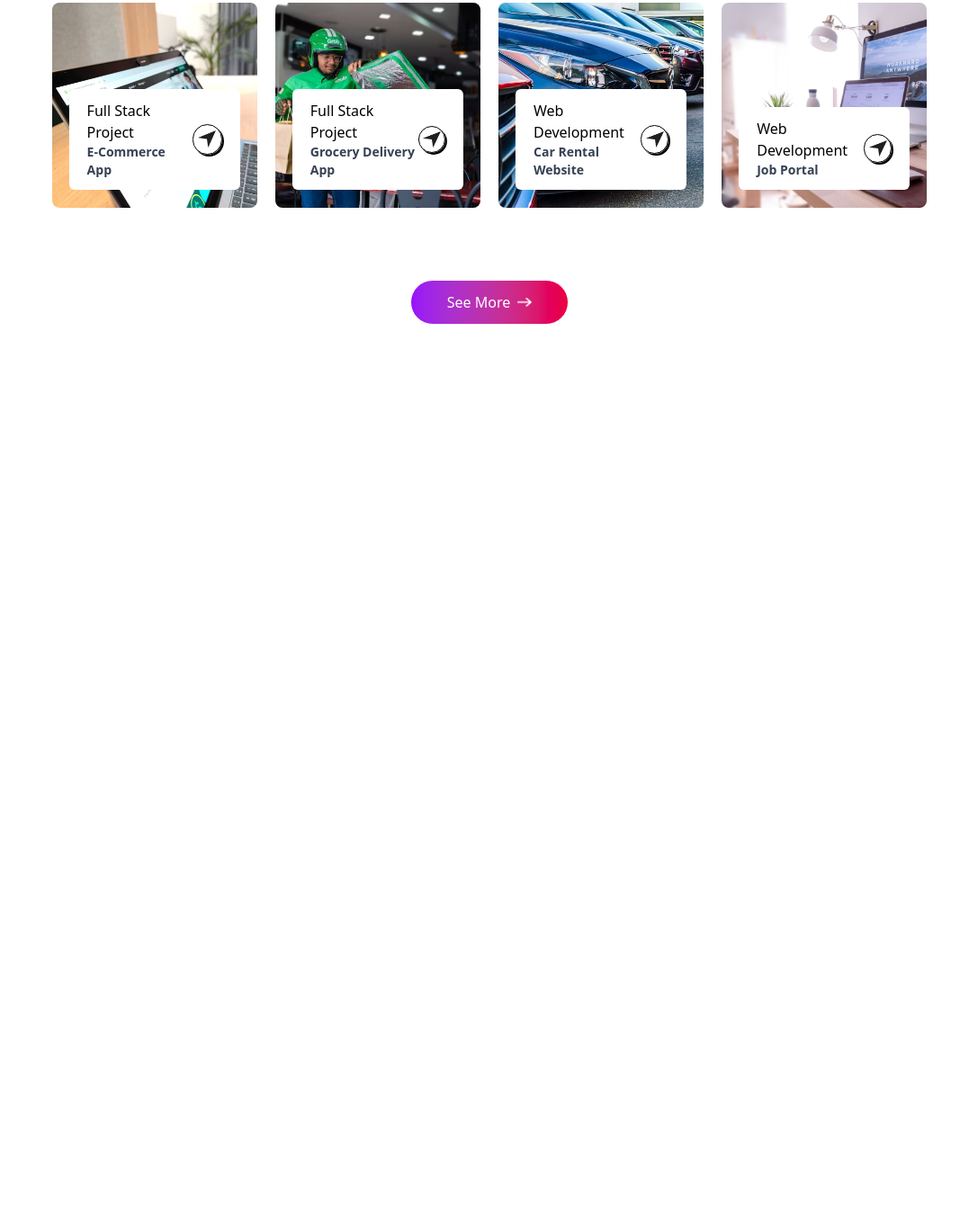
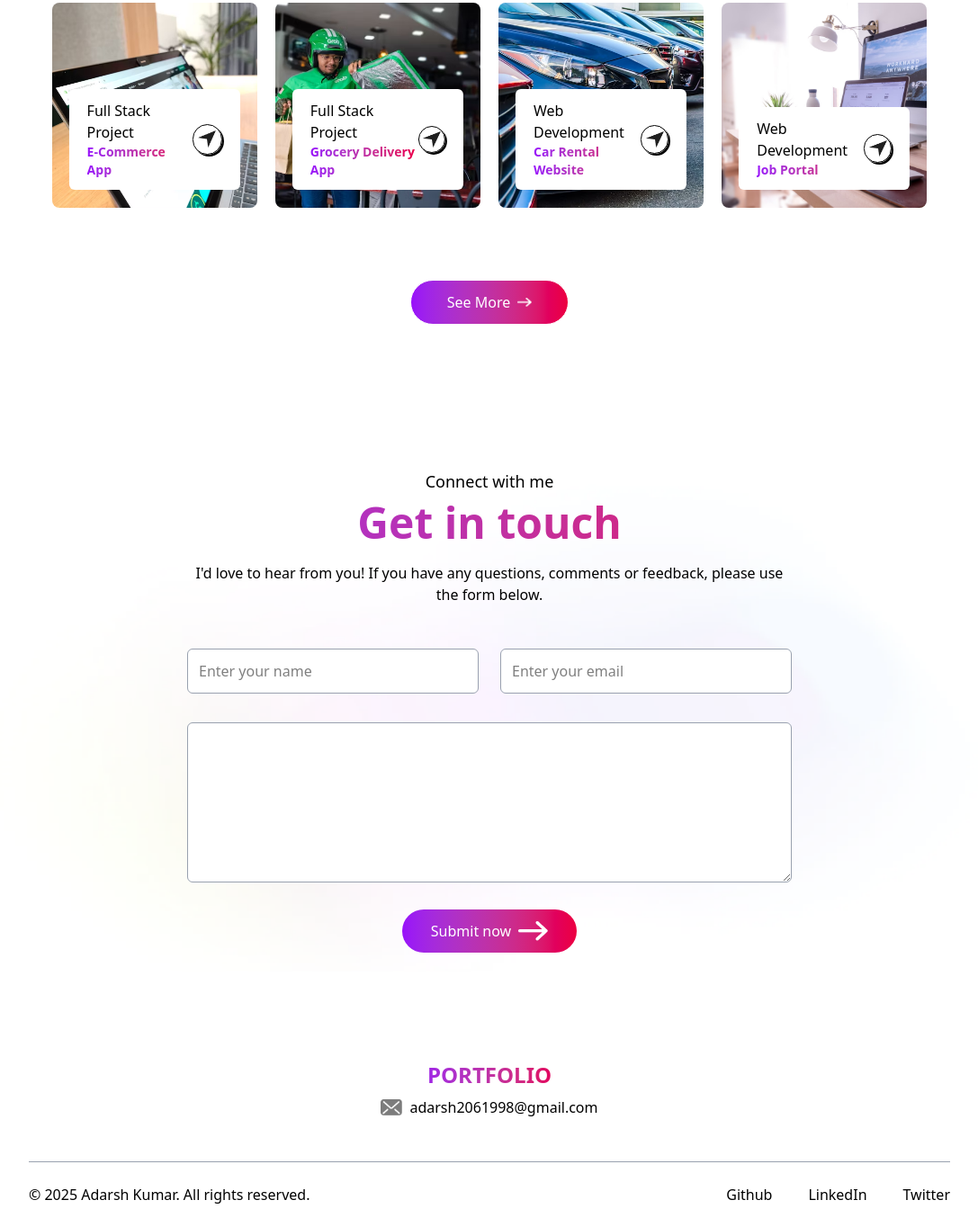
Before and after one commit to adarsh206/portfolio, a plain HTML site: page index.html in a window 1280 px wide. Shown: the part 3284-4648 px from the top of the page at 90% size, without its empty margins (96-1183 px from the left). Before the commit the page ends 3765 px from the top, so only its background shows below. Drawn offline with nearby package versions, Linux system fonts and the light colour scheme.

Commit message:
footer added

```diff
--- a/index.html
+++ b/index.html
@@ -232,12 +232,12 @@
         <p class="text-center max-w-2xl mx-auto mt-5 mb-12">Welcome to my web development and full stack development portfolio! Explore a collection of projects
             showcasing my expertise in both front-end and back-end development.</p>
 
-        <div class="grid grid-cols-1 sm:grid-cols-3 md:grid-cols-4 my-10 gap-5">
+        <div class="grid grid-cols-1 sm:grid-cols-2 md:grid-cols-4 my-10 gap-5">
             <div class="aspect-square bg-[url('./images/e-commerce.avif')] bg-no-repeat bg-cover bg-center rounded-lg relative cursor-pointer group">
                 <div class="bg-white w-10/12 rounded-md absolute bottom-5 left-1/2 -translate-x-1/2 py-3 px-5 flex items-center justify-between duration-500 group-hover:bottom-7">
                     <div>
                         <h2>Full Stack Project</h2>
-                        <p class="text-sm font-bold text-gray-700">E-Commerce App</p>
+                        <p class="text-sm font-bold bg-gradient-to-r from-purple-600 to-rose-600 bg-clip-text text-transparent">E-Commerce App</p>
                     </div>
                     <div class="border rounded-full border-black w-9 aspect-square flex items-center justify-center shadow-[2px_2px_0_#000] group-hover:bg-purple-600 transition">
                    <a href="https://github.com/adarsh206/e-commerce" target="_blank"><img src="./images/send-icon.png" alt="" class="w-5"></a>
@@ -250,7 +250,7 @@
                 <div class="bg-white w-10/12 rounded-md absolute bottom-5 left-1/2 -translate-x-1/2 py-3 px-5 flex items-center justify-between duration-500 group-hover:bottom-7">
                     <div>
                         <h2>Full Stack Project</h2>
-                        <p class="text-sm font-bold text-gray-700">Grocery Delivery App</p>
+                        <p class="text-sm font-bold bg-gradient-to-r from-purple-600 to-rose-600 bg-clip-text text-transparent">Grocery Delivery App</p>
                     </div>
                     <div class="border rounded-full border-black w-9 aspect-square flex items-center justify-center shadow-[2px_2px_0_#000] group-hover:bg-purple-600 transition">
                    <a href="https://github.com/adarsh206/grocery-delivery-app" target="_blank"><img src="./images/send-icon.png" alt="" class="w-5"></a>
@@ -263,7 +263,7 @@
                 <div class="bg-white w-10/12 rounded-md absolute bottom-5 left-1/2 -translate-x-1/2 py-3 px-5 flex items-center justify-between duration-500 group-hover:bottom-7">
                     <div>
                         <h2>Web Development</h2>
-                        <p class="text-sm font-bold text-gray-700">Car Rental Website</p>
+                        <p class="text-sm font-bold bg-gradient-to-r from-purple-600 to-rose-600 bg-clip-text text-transparent">Car Rental Website</p>
                     </div>
                     <div class="border rounded-full border-black w-9 aspect-square flex items-center justify-center shadow-[2px_2px_0_#000] group-hover:bg-purple-600 transition">
                    <a href="https://github.com/adarsh206/car-rental-booking-app" target="_blank"><img src="./images/send-icon.png" alt="" class="w-5"></a>
@@ -276,7 +276,7 @@
                 <div class="bg-white w-10/12 rounded-md absolute bottom-5 left-1/2 -translate-x-1/2 py-3 px-5 flex items-center justify-between duration-500 group-hover:bottom-7">
                     <div>
                         <h2>Web Development</h2>
-                        <p class="text-sm font-bold text-gray-700">Job Portal</p>
+                        <p class="text-sm font-bold bg-gradient-to-r from-purple-600 to-rose-600 bg-clip-text text-transparent">Job Portal</p>
                     </div>
                     <div class="border rounded-full border-black w-9 aspect-square flex items-center justify-center shadow-[2px_2px_0_#000] group-hover:bg-purple-600 transition">
                    <a href="https://github.com/adarsh206/Job-Portal" target="_blank"><img src="./images/send-icon.png" alt="" class="w-5"></a>
@@ -293,6 +293,42 @@
     </div>
 
     <!--------------------contact me ------------------->
+    <div id="contact" class="w-full px-[12%] py-10 scroll-mt-20 bg-[url('./images/footer-bg-color.png')] bg-no-repeat bg-[length:90%_auto] bg-center">
+        <h4 class="text-center mb-2 text-lg">Connect with me</h4>
+        <h2 class="text-center text-5xl bg-gradient-to-r from-purple-600 to-rose-600 bg-clip-text text-transparent font-bold">Get in touch</h2>
+        <p class="text-center max-w-2xl mx-auto mt-5 mb-12">I'd love to hear from you! If you have any questions, comments or feedback, please use the form below.</p>
+
+        <form action="" class="max-w-2xl mx-auto">
+            <div class="grid sm:grid-cols-2 gap-6 mt-10 mb-8">
+                <input type="text" placeholder="Enter your name" class="flex-1 p-3 outline-none border-[0.5px] border-gray-400 rounded-md bg-white">
+                <input type="email" placeholder="Enter your email" class="flex-1 p-3 outline-none border-[0.5px] border-gray-400 rounded-md bg-white">
+            </div>
+            <textarea rows="6" placeholder="Enter your message" class="w-full p-4 outline-none border-[0.5px] border-gray-400 rounded-md bg-white mb-6">
+            </textarea>
+            <button class="py-3 px-8 w-max flex items-center justify-between gap-2 text-white rounded-full mx-auto bg-gradient-to-r from-purple-600 to-rose-600 cursor-pointer hover:scale-105">Submit now
+                <img src="./images/right-arrow-white.png" alt="" w-4>
+            </button>
+        </form>
+    </div>
+    <!---------------- footer ---------------->
+    <div class="mt-20">
+        <div class="text-center">
+            <h1 class="w-46 mx-auto text-2xl mb-2 font-bold bg-gradient-to-r from-purple-600 to-rose-600 bg-clip-text text-transparent">PORTFOLIO</h1>
+            <div class="w-max flex items-center gap-2 mx-auto">
+                <img src="./images/mail_icon.png" alt="" class="w-6">
+                adarsh2061998@gmail.com
+            </div>
+        </div>
+
+        <div class="text-center sm:flex items-center justify-between border-t border-gray-400 mx-[10%] mt-12 py-6">
+            <p>© 2025 Adarsh Kumar. All rights reserved.</p>
+            <ul class="flex flex-wrap items-center gap-10 justify-center mt-4 sm:mt-0">
+                <li><a href="https://github.com/adarsh206" target="_blank">Github</a></li>
+                <li><a href="https://www.linkedin.com/in/adarsh206/" target="_blank">LinkedIn</a></li>
+                <li><a href="https://x.com/AdarshKumar206" target="_blank">Twitter</a></li>
+            </ul>
+        </div>
+    </div>
 
     <script src="./script.js"></script>
 </body>
--- a/tailwind.config.js
+++ b/tailwind.config.js
@@ -0,0 +1,7 @@
+tailwind.config = {
+    theme: {
+        gridTemplateColumns: {
+            'auto' : 'repeat(auto-fit, minmax(200px, 1fr))'
+        }
+    }
+}
```
